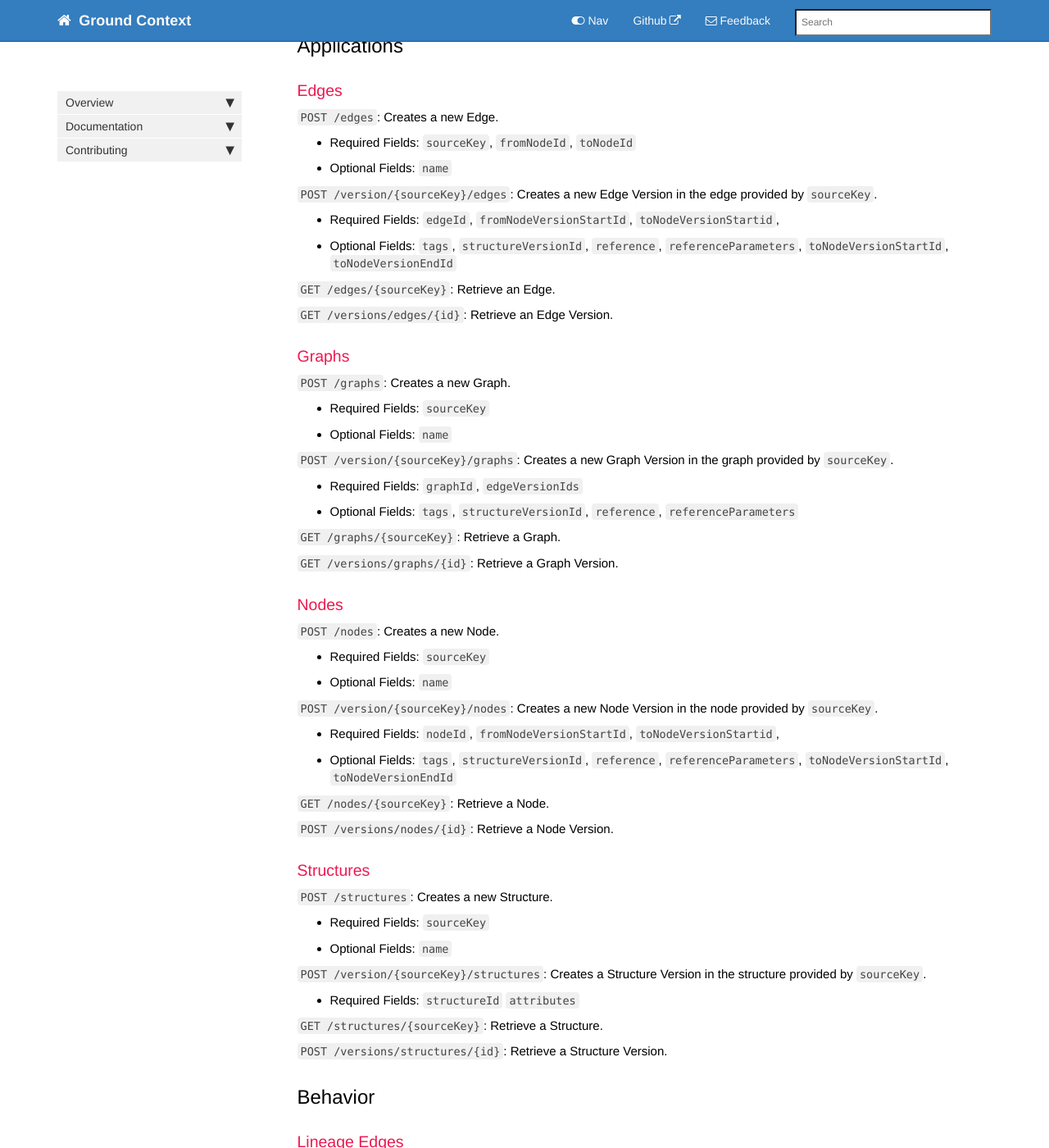
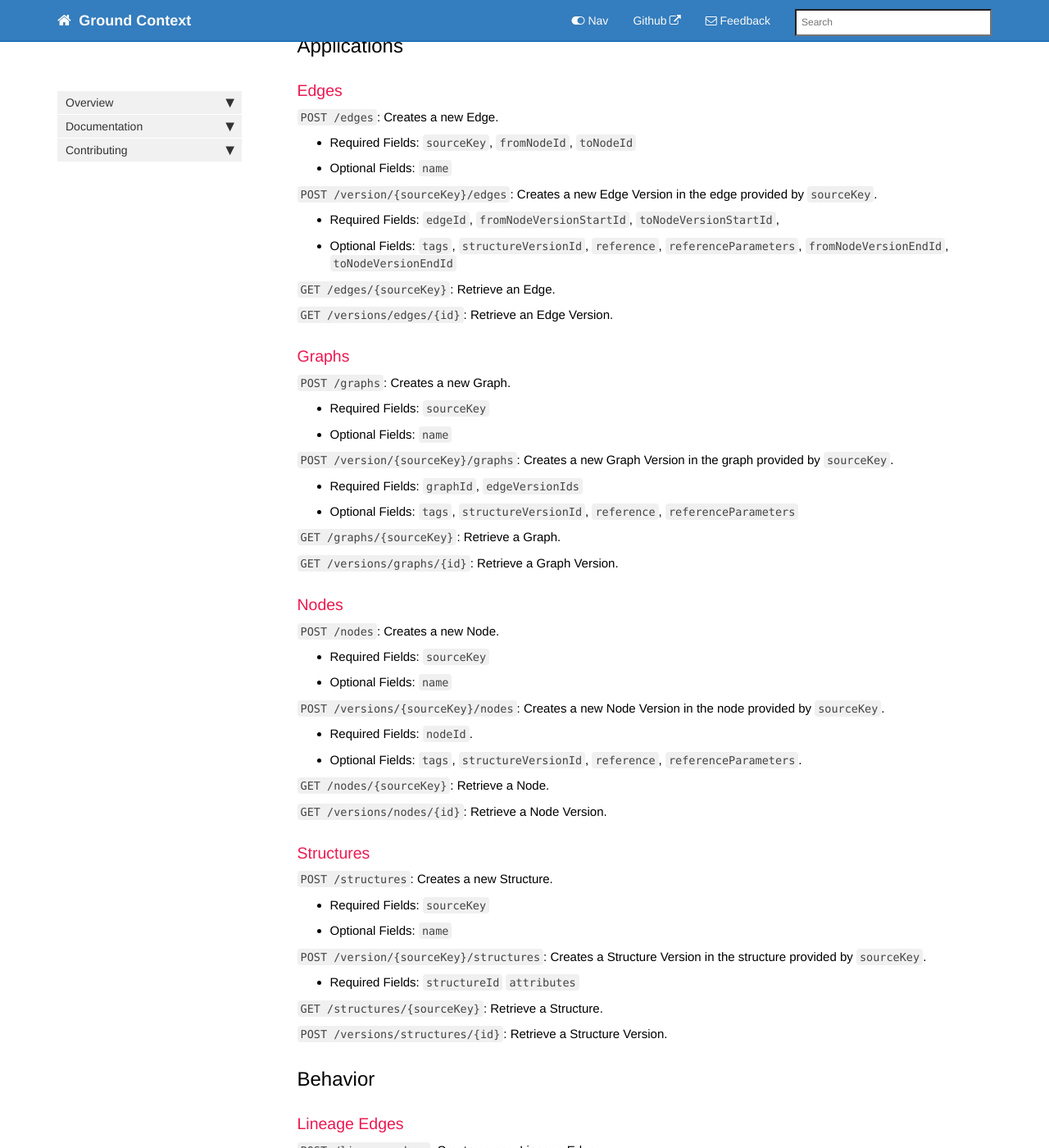
Before and after one commit to ground-context/wiki, a Jekyll site: the page built from pages/documentation/docs.md, in a window 1280 px wide and 1400 px high, scrolled down 398 px. Shown: the whole window at 82% size. Built offline with Jekyll 4.4.1, drawn with Linux system fonts in a browser that asks for light colours; nearby versions of some CDN libraries; comment, search, counter and statistics services are not loaded.

Commit message:
Fix typos and wrong information

```diff
--- a/pages/documentation/docs.md
+++ b/pages/documentation/docs.md
@@ -17,8 +17,8 @@ folder: documentation
 
 `POST /version/{sourceKey}/edges`: Creates a new Edge Version in the edge provided by `sourceKey`.
 
-  * Required Fields: `edgeId`, `fromNodeVersionStartId`, `toNodeVersionStartid`,
-  * Optional Fields: `tags`, `structureVersionId`, `reference`, `referenceParameters`, `toNodeVersionStartId`, `toNodeVersionEndId`
+  * Required Fields: `edgeId`, `fromNodeVersionStartId`, `toNodeVersionStartId`,
+  * Optional Fields: `tags`, `structureVersionId`, `reference`, `referenceParameters`, `fromNodeVersionEndId`, `toNodeVersionEndId`
 
 `GET /edges/{sourceKey}`: Retrieve an Edge.
 
@@ -47,14 +47,14 @@ folder: documentation
   * Required Fields: `sourceKey`
   * Optional Fields: `name`
 
-`POST /version/{sourceKey}/nodes`: Creates a new Node Version in the node provided by `sourceKey`.
+`POST /versions/{sourceKey}/nodes`: Creates a new Node Version in the node provided by `sourceKey`.
 
-  * Required Fields: `nodeId`, `fromNodeVersionStartId`, `toNodeVersionStartid`,
-  * Optional Fields: `tags`, `structureVersionId`, `reference`, `referenceParameters`, `toNodeVersionStartId`, `toNodeVersionEndId`
+  * Required Fields: `nodeId`.
+  * Optional Fields: `tags`, `structureVersionId`, `reference`, `referenceParameters`.
 
 `GET /nodes/{sourceKey}`: Retrieve a Node.
 
-`POST /versions/nodes/{id}`: Retrieve a Node Version.
+`GET /versions/nodes/{id}`: Retrieve a Node Version.
 
 ### Structures
 
```
